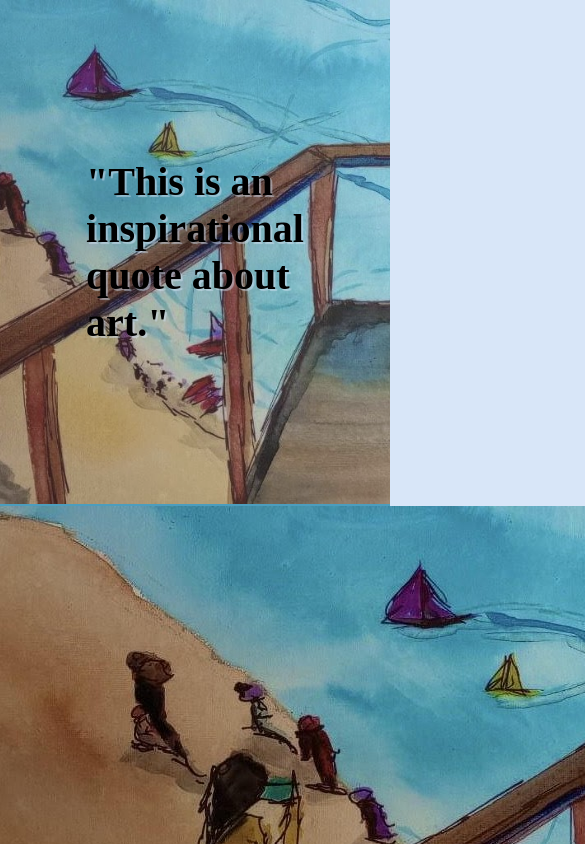
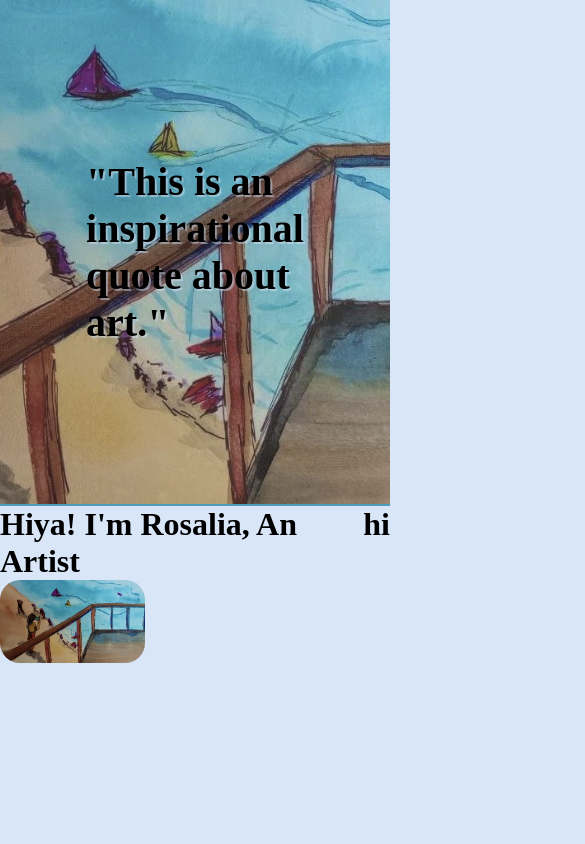
Before and after one commit to Oia20/artPortfolio, an Angular app in the folder client/art-port/: page / in a window 390 px wide. Shown: the top 844 px of the page, 585 px wide, since content can reach past the window. Built offline with nearby package versions, Linux system fonts and the light colour scheme.

Commit message:
Added profile image and beginning css of the feature where things appear side by side on desktop but on top of eachother on mobile.

```diff
--- a/client/art-port/src/app/app.component.html
+++ b/client/art-port/src/app/app.component.html
@@ -4,6 +4,7 @@
   <div class="content">
 
     <div class="left-side">
+      <h1>Hiya! I'm Rosalia, An Artist</h1>
       <img src="assets/DunesDockCover.jpg">
     </div>
 
--- a/client/art-port/src/app/app.component.scss
+++ b/client/art-port/src/app/app.component.scss
@@ -0,0 +1,11 @@
+.left-side {
+    img {
+        max-width: 40%;
+        border-radius: 20px;
+    }
+}
+
+.content {
+    display: flex;
+    flex-direction: row;
+}
```
